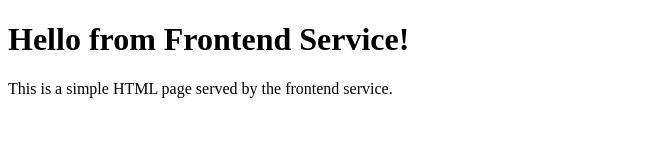
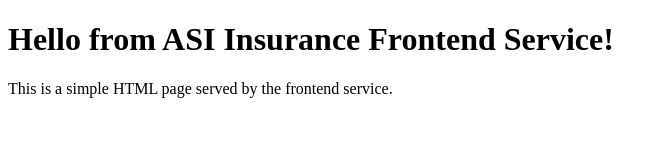
Before and after one commit to jvsocial/simplilearn-insurance-capstoneP1, a plain HTML site: page frontend/index.html in a window 1280 px wide. Shown: the whole page, without its empty margins (0-666 px from the left). Drawn offline with Linux system fonts and the light colour scheme; no server answers.

Commit message:
Update index.html

```diff
--- a/frontend/index.html
+++ b/frontend/index.html
@@ -6,7 +6,7 @@
     <title>Simple Microservices Demo - Frontend</title>
   </head>
   <body>
-    <h1>Hello from Frontend Service!</h1>
+    <h1>Hello from ASI Insurance Frontend Service!</h1>
     <p>This is a simple HTML page served by the frontend service.</p>
 
     <div id="backend-response"></div>
```
